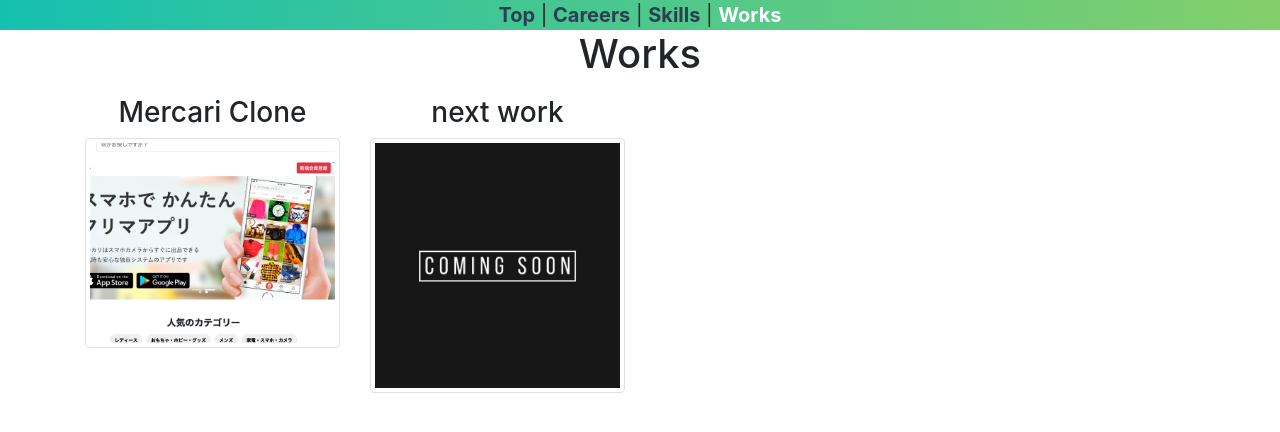
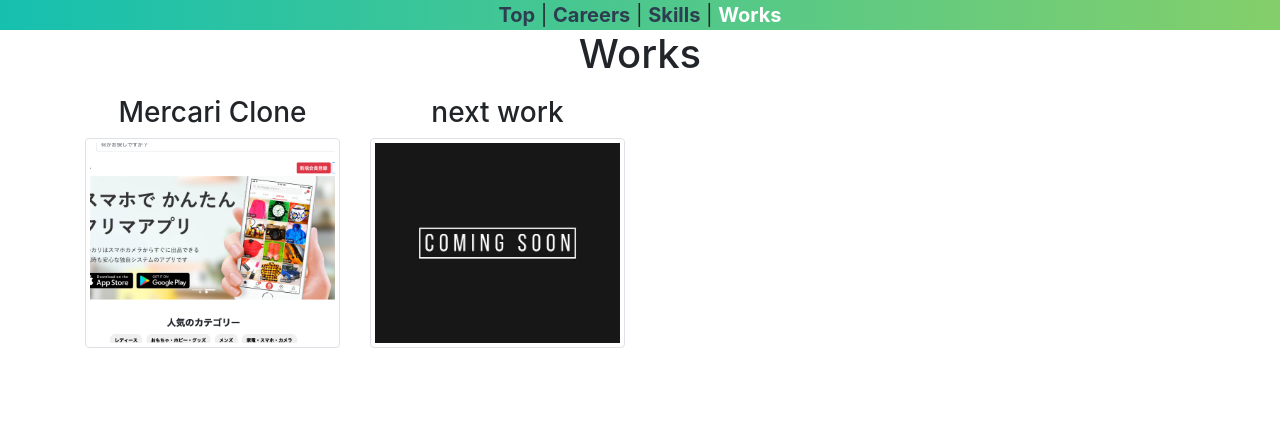
Before and after one commit to urape/portfolio, a Vue app: page /works in a window 1280 px wide. Shown: the top 432 px of the page. Built offline with nearby package versions, Linux system fonts and the light colour scheme; some icons are missing.

Commit message:
modify thumbnail

```diff
--- a/src/components/works/Comming.vue
+++ b/src/components/works/Comming.vue
@@ -1,6 +1,6 @@
 <template>
   <b-col md="3" cols="12">
     <h3>next work</h3>
-    <b-img src="@/assets/images/comming.jpg" alt="mercari-top" thumbnail fluid></b-img>
+    <b-img src="@/assets/images/comming.jpg" alt="mercari-top" thumbnail fluid class="thumbnail"></b-img>
   </b-col>
 </template>
```
Also changed, not shown: 5 other files (tests, documents, lock files or other folders).
